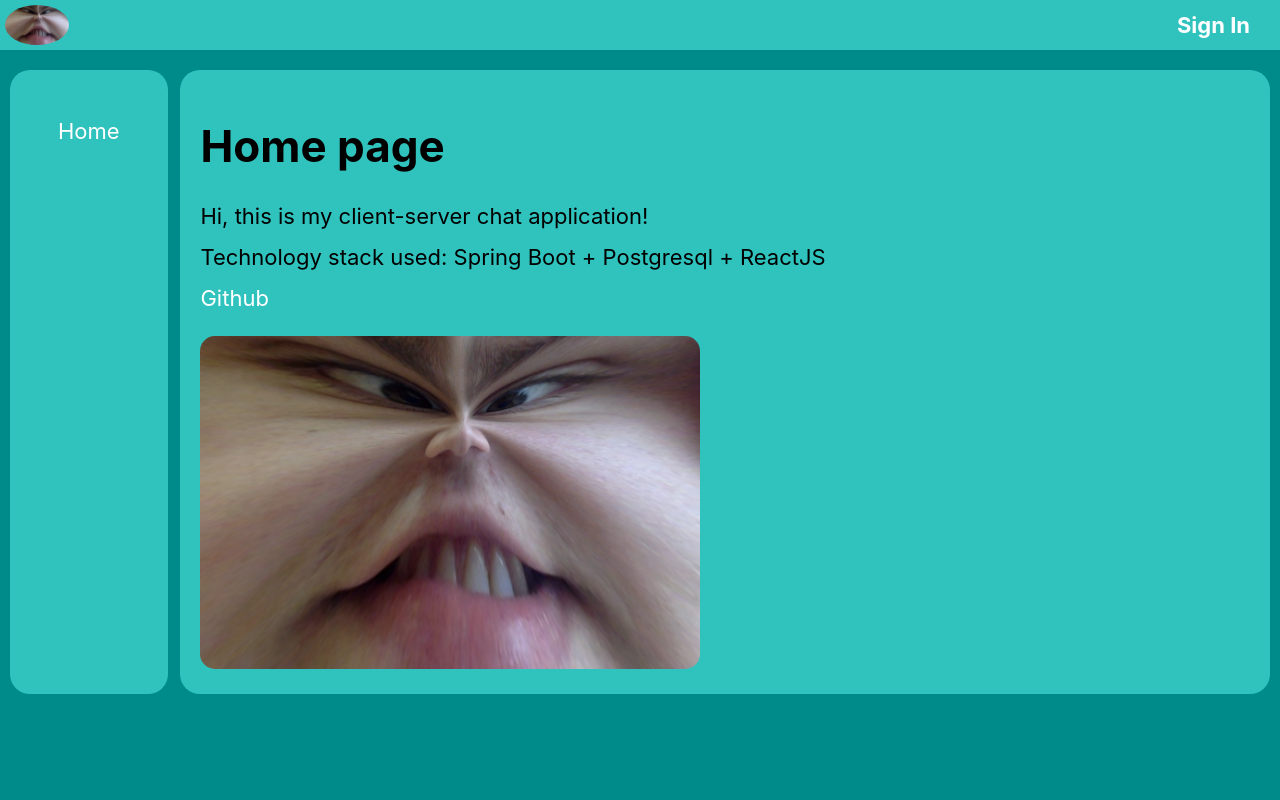
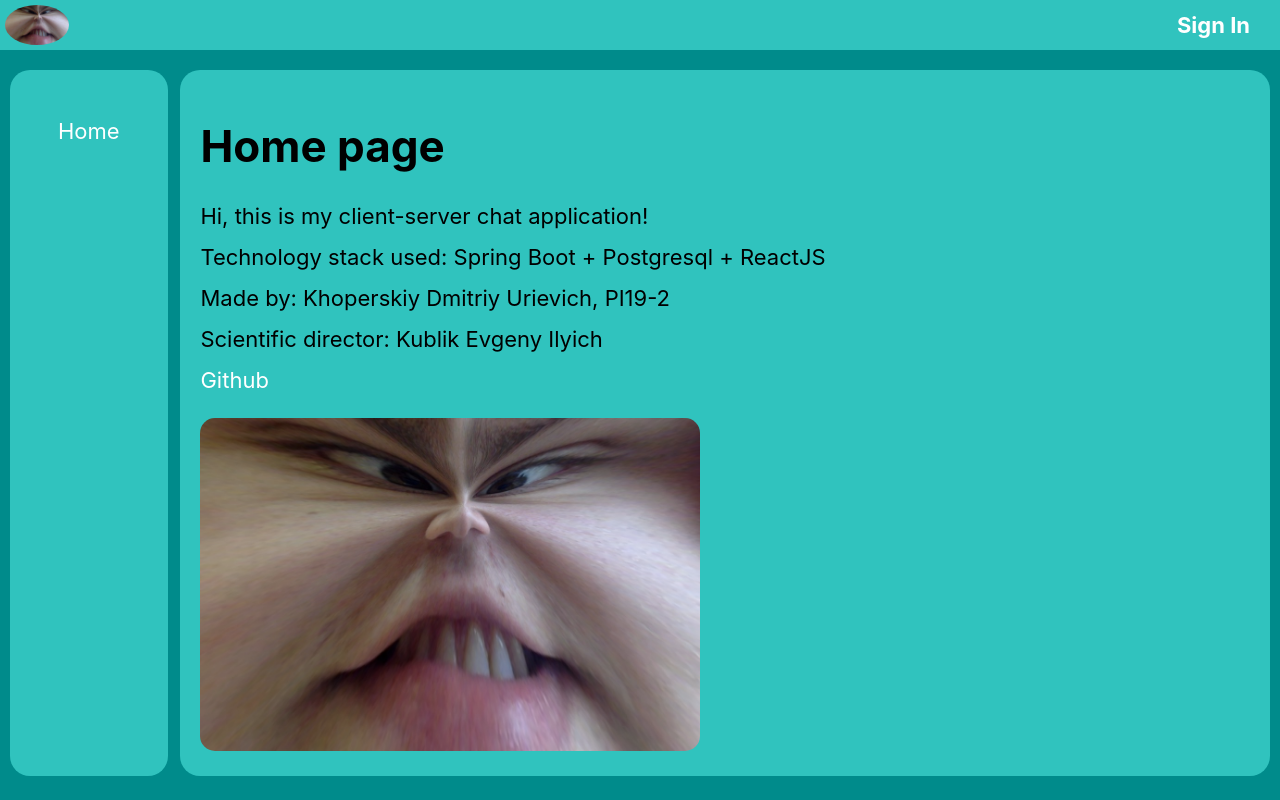
Before and after one commit to dimahoperskiy/chatClient, a React (Create React App) app: page / in a window 1280 px wide. Built offline with nearby package versions, Linux system fonts and the light colour scheme; no server answers.

Commit message:
Title and home chages

```diff
--- a/public/index.html
+++ b/public/index.html
@@ -2,7 +2,8 @@
 <html lang="en">
   <head>
     <meta charset="utf-8" />
-    <link rel="icon" href="%PUBLIC_URL%/favicon.ico" />
+<!--    <link rel="icon" href="%PUBLIC_URL%/favicon.ico" />-->
+    <link rel="icon" href="favicon.ico"/>
     <meta name="viewport" content="width=device-width, initial-scale=1" />
     <meta name="theme-color" content="#000000" />
     <meta
@@ -24,7 +25,7 @@
       work correctly both with client-side routing and a non-root public URL.
       Learn how to configure a non-root public URL by running `npm run build`.
     -->
-    <title>Saturn</title>
+    <title>dimahoperskiy Chat</title>
   </head>
   <body>
     <noscript>You need to enable JavaScript to run this app.</noscript>
--- a/src/components/content/Home/Home.js
+++ b/src/components/content/Home/Home.js
@@ -9,6 +9,8 @@ const Home = (props) => {
             <div className={style.homeContent}>
                 <p>Hi, this is my client-server chat application!</p>
                 <p>Technology stack used: Spring Boot + Postgresql + ReactJS</p>
+                <p>Made by: Khoperskiy Dmitriy Urievich, PI19-2</p>
+                <p>Scientific director: Kublik Evgeny Ilyich </p>
                 <a href="http://github.com/dimahoperskiy" target="_blank">Github</a>
                 <div className={style.imgWrapper}>
                     <img src={img} alt="me" className={style.meImg}/>
```
Also changed, not shown: 1 other file (tests, documents, lock files or other folders).
